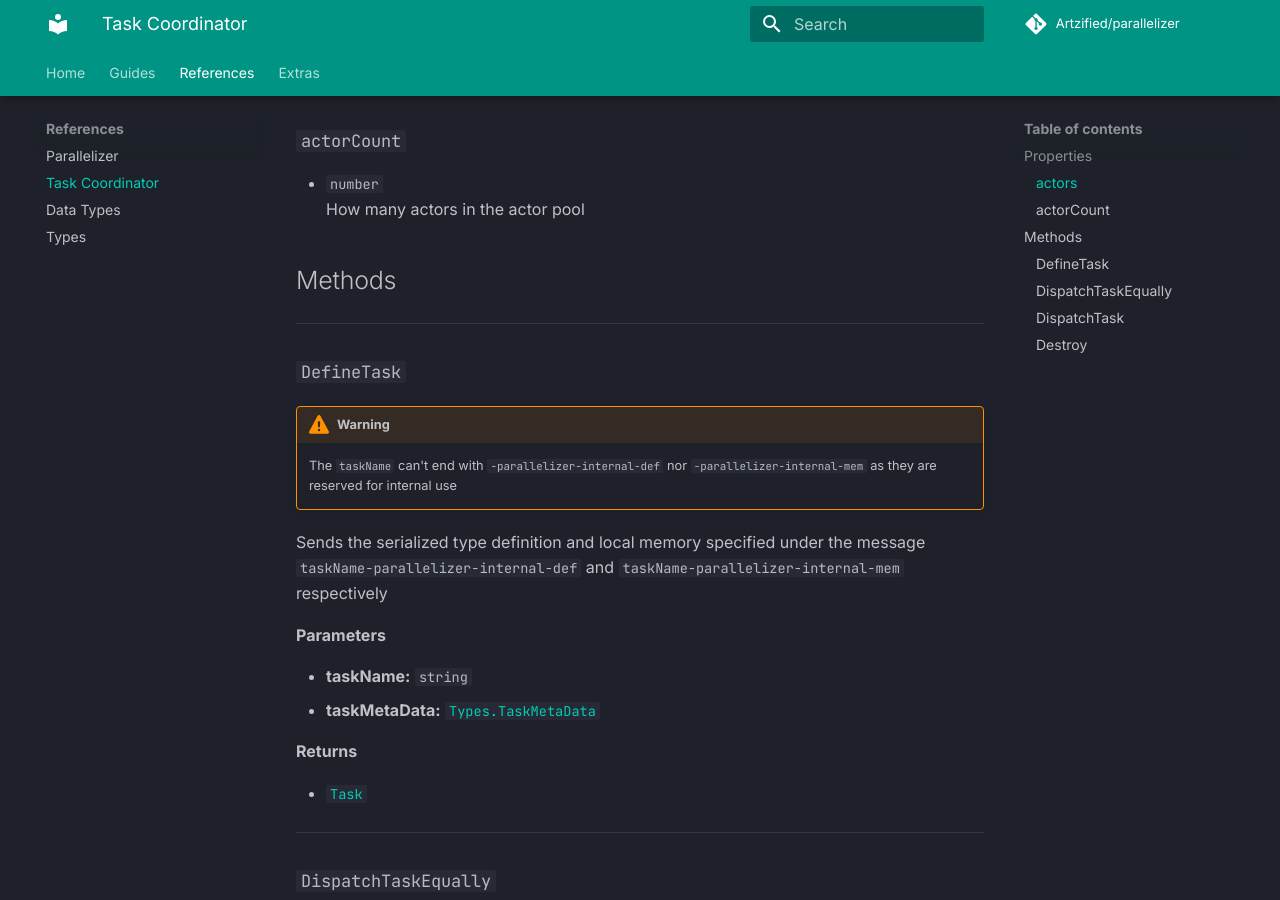
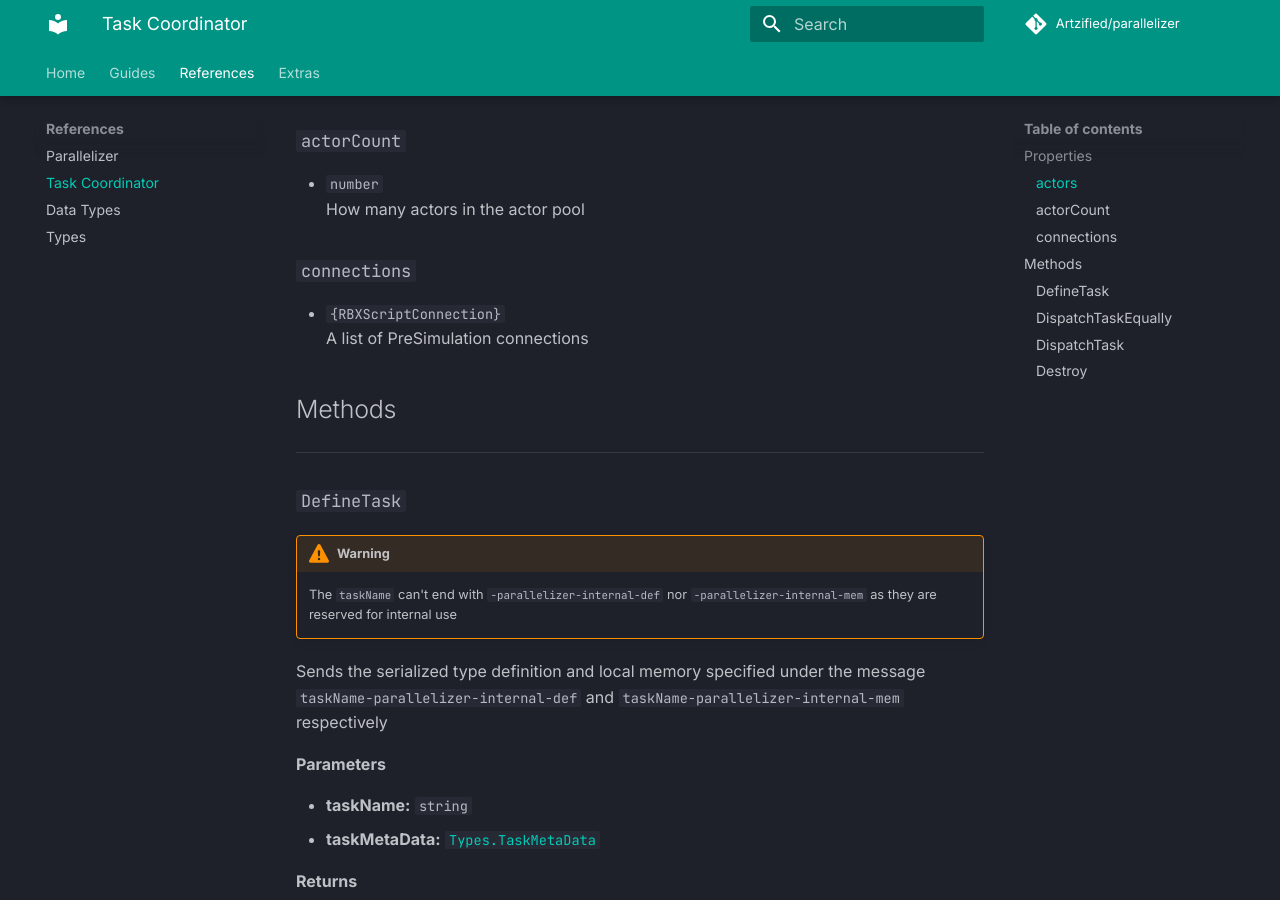
Before and after one commit to scion-softworks/parallelizer, an MkDocs documentation site: the page built from docs/api/task-coordinator.md, in a window 1280 px wide and 900 px high, scrolled down 390 px. Built offline with MkDocs 1.6.1 and Material for MkDocs 9.7.7, drawn with Linux system fonts in a browser that asks for light colours; comment, search, counter and statistics services are not loaded.

Commit message:
docs: add connections property

```diff
--- a/docs/api/task-coordinator.md
+++ b/docs/api/task-coordinator.md
@@ -10,6 +10,10 @@ A list of actors, each with its own worker script
 ### `actorCount`
 - `number`<br>
 How many actors in the actor pool
+
+### `connections`
+- `{RBXScriptConnection}`<br>
+A list of PreSimulation connections
 
 ## Methods
 
--- a/docs/api/types.md
+++ b/docs/api/types.md
@@ -40,6 +40,7 @@ Vector2 | Vector3 | CFrame | Color3 | UDim | UDim2 | number | boolean | buffer
 {
 	actors: {Actor};
 	actorCount: number;
+	connections: {RBXScriptConnection};
 
 	DefineTask: (
 		self: TaskCoordinator,
```
